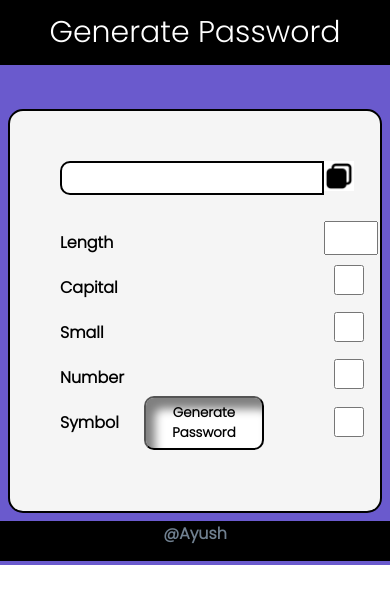
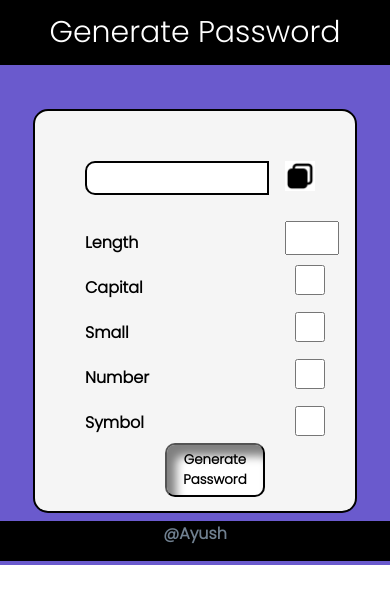
Before and after one commit to ayushmarch94/Password-Generator, a React (Create React App) app: page / in a window 390 px wide. Shown: the top 604 px of the page. Built offline with nearby package versions, Linux system fonts and the light colour scheme.

Commit message:
Made responsive

```diff
--- a/src/components/Main.css
+++ b/src/components/Main.css
@@ -20,9 +20,6 @@
     background-color: whitesmoke;
     border-radius: 15px;
 }
-
-
-
 
 button{
     box-shadow: inset 8px 10px 10px 1px rgba(0,0,0,0.5);
@@ -57,6 +54,7 @@ button:active{
     width: 300px;
     border-radius: 15px 0px 0px 15px;
     color: black;
+
 }
 
 .view p{
--- a/src/components/Main.jsx
+++ b/src/components/Main.jsx
@@ -1,5 +1,6 @@
 import React, { useState, useRef } from "react";
 import "./Main.css";
+import "./Res.css";
 
 export default function Main() {
   const [password, setPassword] = useState("");
--- /dev/null
+++ b/src/components/Res.css
@@ -0,0 +1,47 @@
+@media screen and (max-width: 400px){
+    .main{
+        border: 2px solid black;
+        height: 400px;
+        width: 320px;
+        margin-top: 40px;
+        background-color: whitesmoke;
+        border-radius: 15px;
+    }
+
+    button{
+        box-shadow: inset 8px 10px 10px 1px rgba(0,0,0,0.5);
+        margin-left: -120px;
+        padding: 5px;
+        width: 100px;
+        border-radius: 10px;
+        background-color: white;
+        font-weight: bold;
+        transition: 0.3s;
+    }
+
+    button:hover{
+        margin-left: -120px;
+        padding: 5px;
+        width: 100px;
+        cursor: pointer;
+    }
+
+    .view{
+        height: 100px;
+        width: 200px;
+        border-radius: 15px 0px 0px 15px;
+        color: black;
+    }
+
+    .output{
+        background-color: white;
+        height:30px;
+        width: 180px;
+        color: black;
+        border-radius: 10px 0px 0px 10px;
+        display: flex;
+        justify-content: space-around;
+        border : 2px solid black;
+    }
+
+}
```
